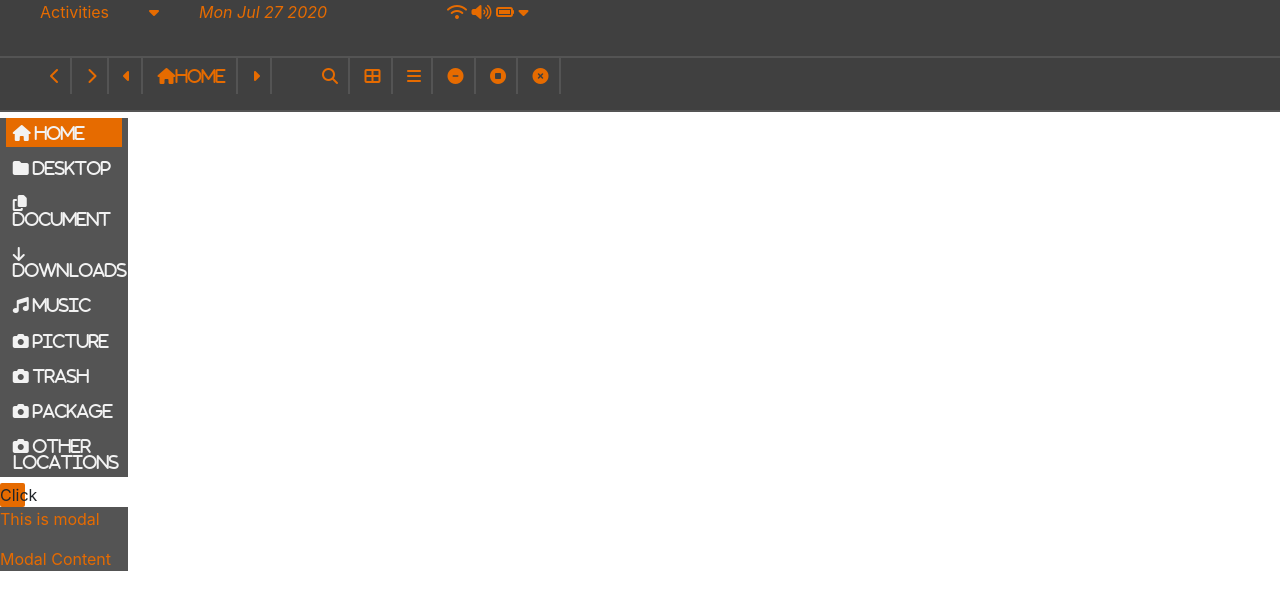
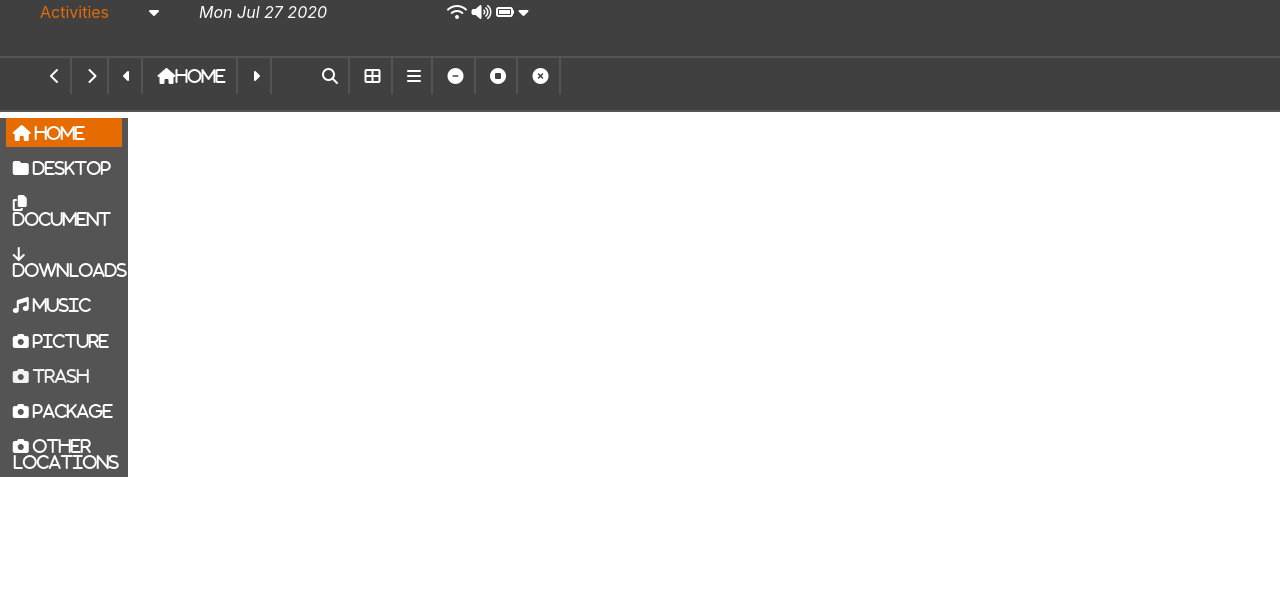
Before and after one commit to KelahKelah/ubuntu, a plain HTML site: page index.html in a window 1280 px wide. Drawn offline with nearby package versions, Linux system fonts and the light colour scheme.

Commit message:
modified jquery functions

```diff
--- a/index.html
+++ b/index.html
@@ -69,12 +69,12 @@
                 <li class="fa fa-camera"> Other Locations </li>
             </div>
 
-            <div class="click">Click</div>
+            <!-- <div class="click">Click</div>
 
                <div class="wrappy">
-                   <p>This is modal</p>
+                   <p>Checking something with modal</p>
                    <p>Modal Content</p>
-               </div>
+               </div> -->
 
         <script src="js/jquery.min.js" type="text/javascript"></script>
 
--- a/js/index.js
+++ b/js/index.js
@@ -1,7 +1,6 @@
 $(document).ready(function(){
 
-    $('i').hove
-    r(high, high)
+    $('i').hover(high, high)
         $('.fa, #date').css("color", "#fff");
         // event.preventDefault();
 
```
